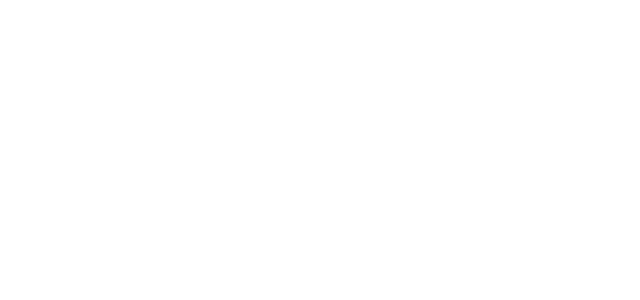
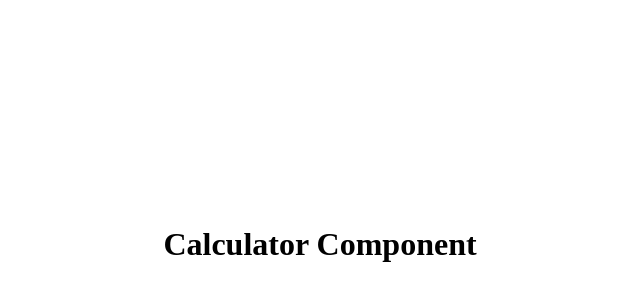
Before and after one commit to krezicoder/tdd_react_example, a React (Create React App) app: page / in a window 1280 px wide. Shown: the part 156-456 px from the top of the page, without its empty margins (320-960 px from the left). Built offline with nearby package versions, Linux system fonts and the light colour scheme.

Commit message:
GREEN STATE - Added Calculator Component and rendered inside the App

```diff
--- a/src/App.js
+++ b/src/App.js
@@ -1,10 +1,15 @@
 import React, { Component } from "react";
 
 import "./css/App.css";
+import Calculator from "./components/Calculator/Calculator";
 
 class App extends Component {
   render() {
-    return <div className="app-container" />;
+    return (
+      <div className="app-container">
+        <Calculator />
+      </div>
+    );
   }
 }
 
--- /dev/null
+++ b/src/components/Calculator/Calculator.js
@@ -0,0 +1,9 @@
+import React, { Component } from "react";
+
+class Calculator extends Component {
+  render() {
+    return <h1>Calculator Component</h1>;
+  }
+}
+
+export default Calculator;
```
Also changed, not shown: 1 other file (tests, documents, lock files or other folders).
